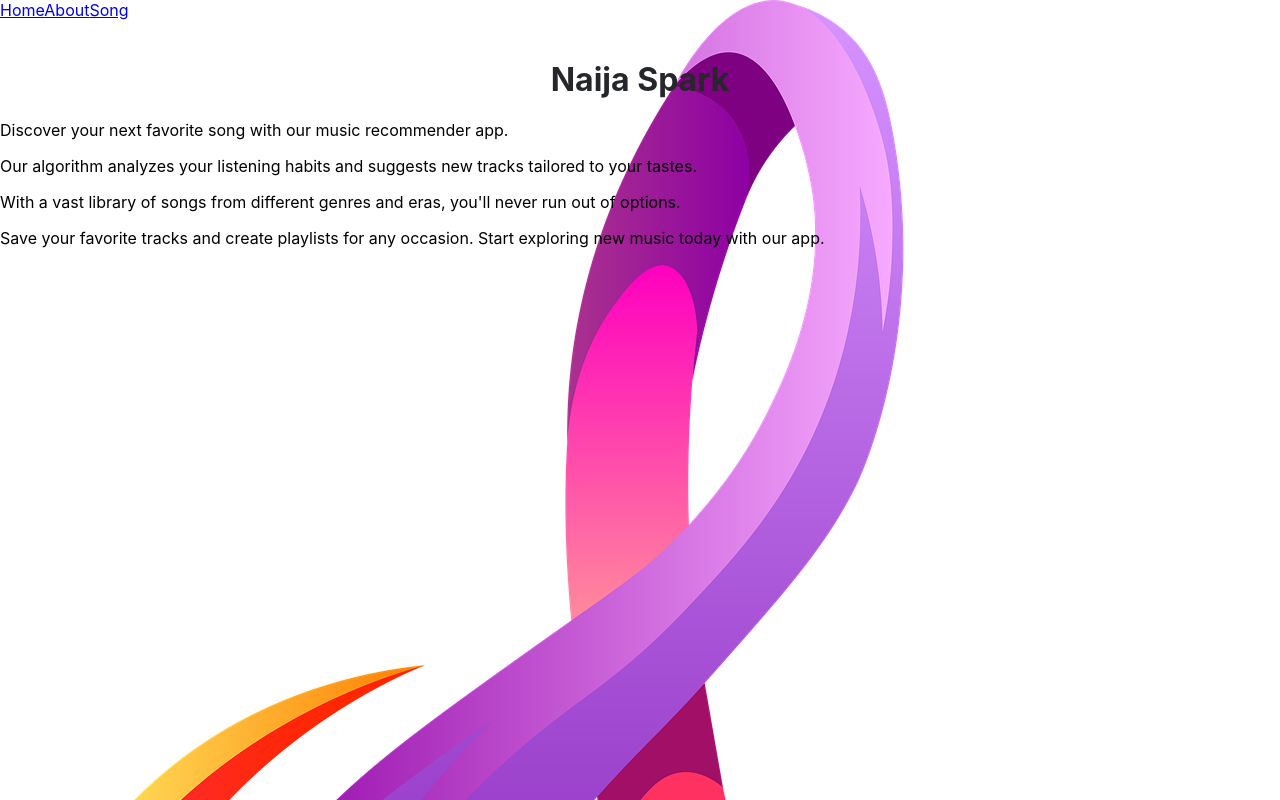
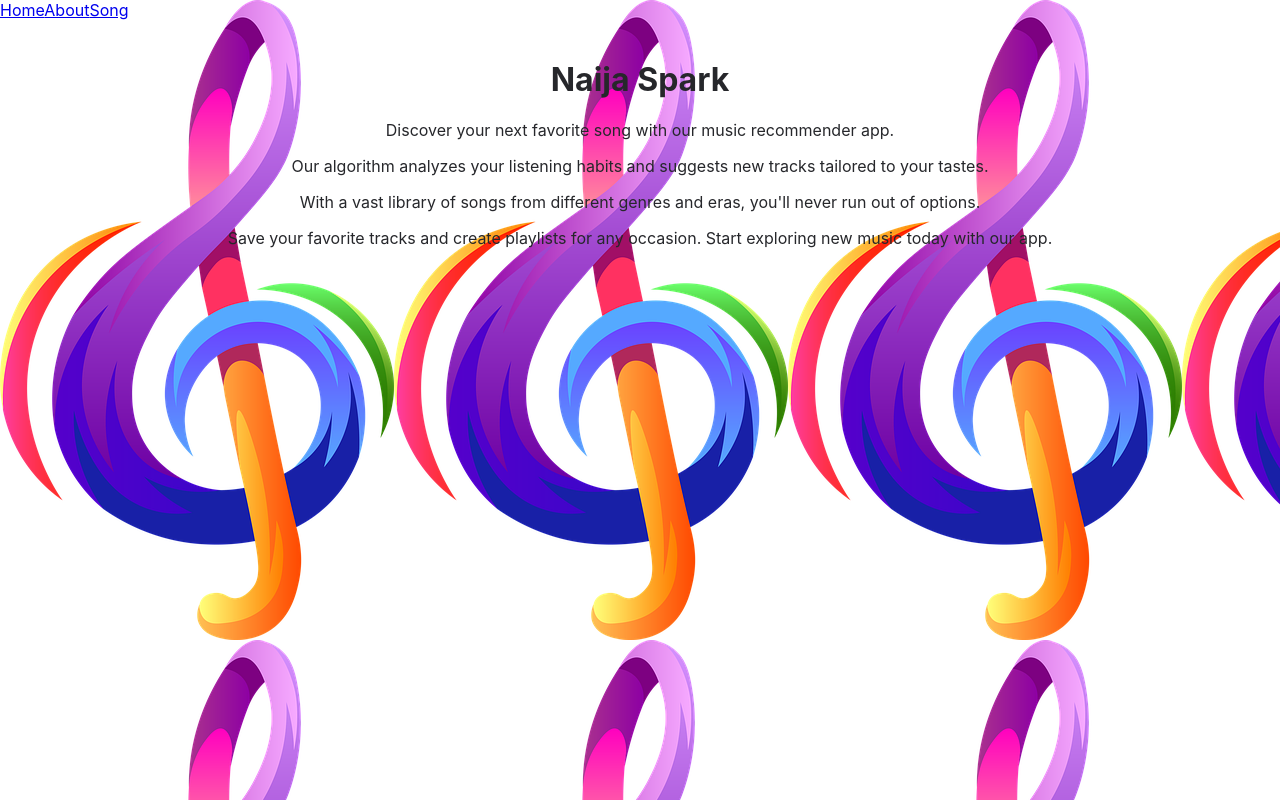
Before and after one commit to UzziahOsia/MIXIFY, a React (Create React App) app: page / in a window 1280 px wide. Built offline with nearby package versions, Linux system fonts and the light colour scheme.

Commit message:
Update Home.css

```diff
--- a/src/Pages/Home.css
+++ b/src/Pages/Home.css
@@ -1,5 +1,5 @@
 body{
-  background-image: url(treble-clef-5834784_1920.png);
+  background-image: url(treble-clef-5834784_640.png);
 }
 
 .Home {
@@ -11,7 +11,7 @@ body{
   pointer-events: none;
 }
 
-h1 {
+h1, p {
   color: #26272b;
   text-align: center;
 }
```
